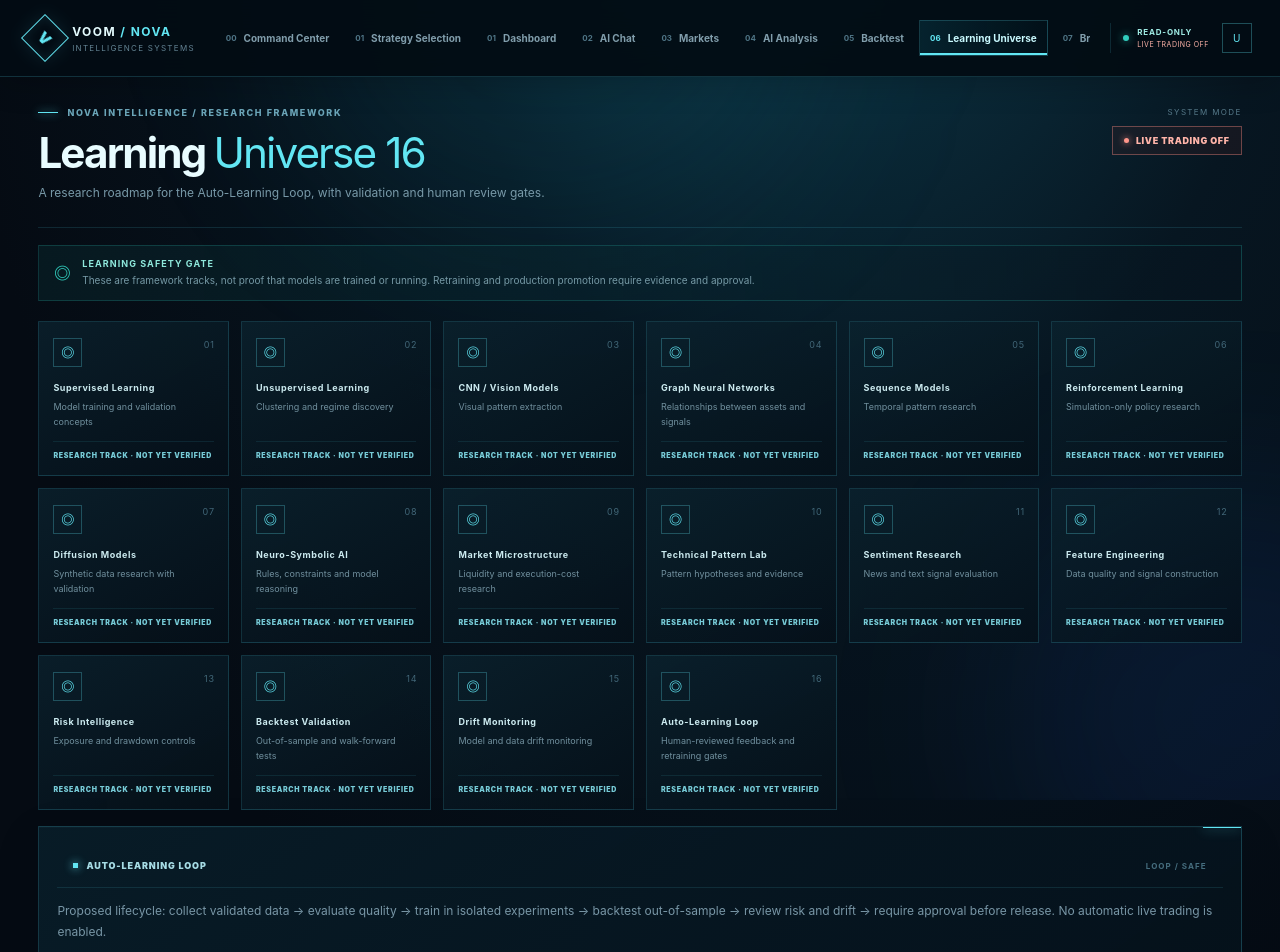
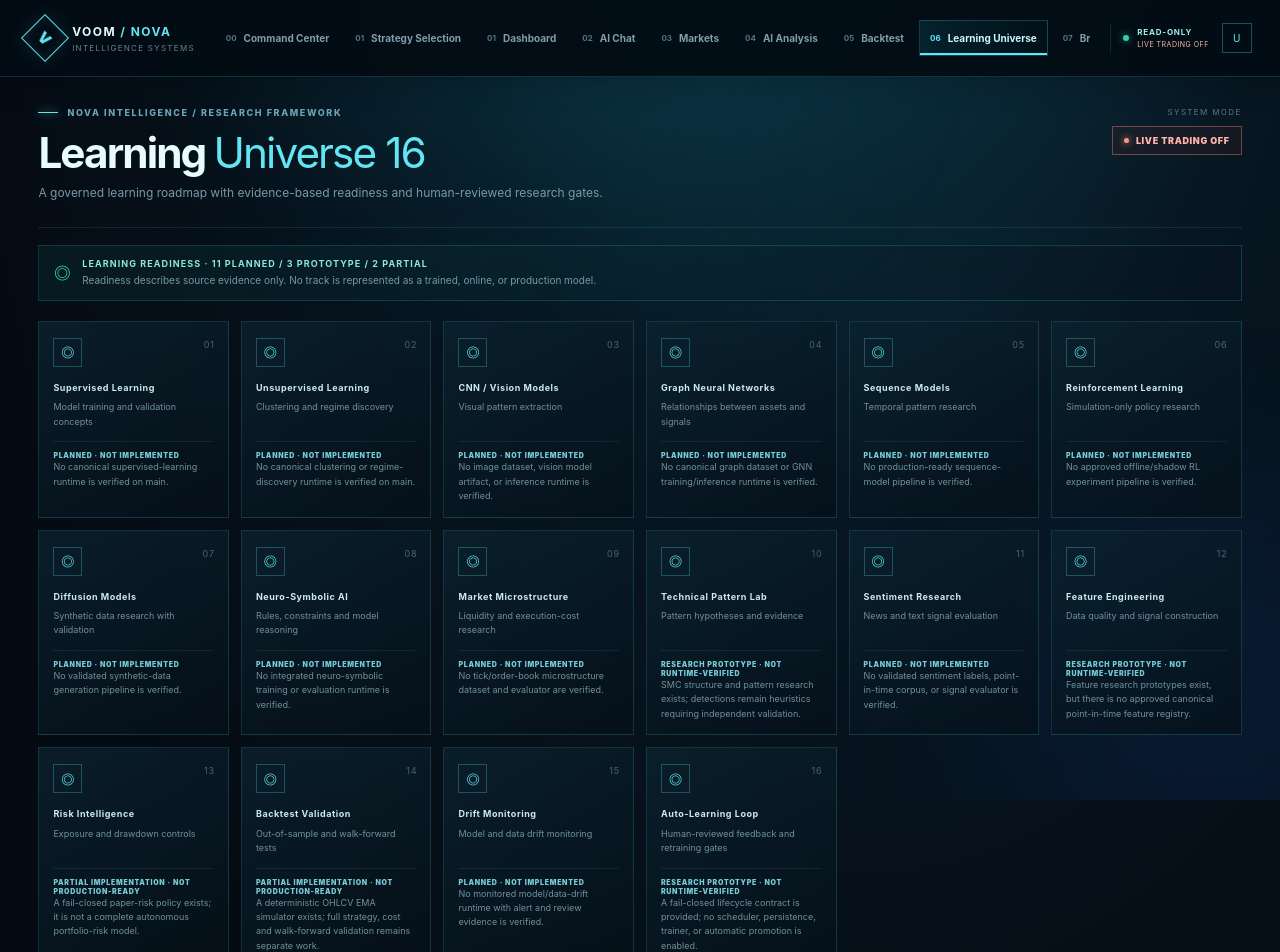
Before and after one commit to vutting895/VOOM_SYSTEM-NOVA-AI, a Next.js app in the folder frontend/: page /learning-universe in a window 1280 px wide. Shown: the top 952 px of the page. Built offline with nearby package versions, Linux system fonts and the light colour scheme.

Commit message:
feat(learning): show evidence-backed Learning Universe readiness

```diff
--- a/frontend/app/learning-universe/page.jsx
+++ b/frontend/app/learning-universe/page.jsx
@@ -1,25 +1,9 @@
 'use client';
 
 import Link from 'next/link';
+import { LEARNING_TRACKS, getReadinessCounts, getReadinessLabel } from '../../lib/learning-universe/catalog.mjs';
 
-const tracks = [
-  ['01', 'Supervised Learning', 'Model training and validation concepts'],
-  ['02', 'Unsupervised Learning', 'Clustering and regime discovery'],
-  ['03', 'CNN / Vision Models', 'Visual pattern extraction'],
-  ['04', 'Graph Neural Networks', 'Relationships between assets and signals'],
-  ['05', 'Sequence Models', 'Temporal pattern research'],
-  ['06', 'Reinforcement Learning', 'Simulation-only policy research'],
-  ['07', 'Diffusion Models', 'Synthetic data research with validation'],
-  ['08', 'Neuro-Symbolic AI', 'Rules, constraints and model reasoning'],
-  ['09', 'Market Microstructure', 'Liquidity and execution-cost research'],
-  ['10', 'Technical Pattern Lab', 'Pattern hypotheses and evidence'],
-  ['11', 'Sentiment Research', 'News and text signal evaluation'],
-  ['12', 'Feature Engineering', 'Data quality and signal construction'],
-  ['13', 'Risk Intelligence', 'Exposure and drawdown controls'],
-  ['14', 'Backtest Validation', 'Out-of-sample and walk-forward tests'],
-  ['15', 'Drift Monitoring', 'Model and data drift monitoring'],
-  ['16', 'Auto-Learning Loop', 'Human-reviewed feedback and retraining gates'],
-];
+const counts = getReadinessCounts();
 
 export default function LearningUniversePage() {
   return (
@@ -37,11 +21,44 @@ export default function LearningUniversePage() {
         </nav>
       </aside>
       <section className="jarvis-main">
-        <header className="command-header"><div><div className="eyebrow"><span className="eyebrow-line" /> NOVA INTELLIGENCE / RESEARCH FRAMEWORK</div><h1>Learning <span>Universe 16</span></h1><p>A research roadmap for the Auto-Learning Loop, with validation and human review gates.</p></div><div className="header-right"><span className="system-clock-label">SYSTEM MODE</span><span className="live-off-pill"><i /> LIVE TRADING OFF</span></div></header>
-        <div className="system-strip"><span className="strip-icon">◎</span><span><strong>LEARNING SAFETY GATE</strong><small>These are framework tracks, not proof that models are trained or running. Retraining and production promotion require evidence and approval.</small></span></div>
-        <section className="module-grid">{tracks.map(([number, name, detail]) => <article className="module-card" key={number}><span className="module-icon">◎</span><span className="module-number">{number}</span><h3>{name}</h3><p>{detail}</p><span className="module-open">RESEARCH TRACK · NOT YET VERIFIED</span></article>)}</section>
-        <div className="hud-panel" style={{ marginTop: 16, padding: 18 }}><div className="panel-heading"><span><i className="panel-marker" /> AUTO-LEARNING LOOP</span><span className="panel-code">LOOP / SAFE</span></div><p style={{ color: 'var(--nova-muted)', fontSize: 12, lineHeight: 1.8 }}>Proposed lifecycle: collect validated data → evaluate quality → train in isolated experiments → backtest out-of-sample → review risk and drift → require approval before release. No automatic live trading is enabled.</p><Link className="panel-text-link" href="/gen-ai">OPEN AI ANALYSIS <span>→</span></Link></div>
-        <footer className="jarvis-footer"><span>VOOM_SYSTEM · NOVA AI</span><span>RESEARCH ROADMAP</span><span>LIVE TRADING <strong>OFF</strong></span></footer>
+        <header className="command-header">
+          <div>
+            <div className="eyebrow"><span className="eyebrow-line" /> NOVA INTELLIGENCE / RESEARCH FRAMEWORK</div>
+            <h1>Learning <span>Universe 16</span></h1>
+            <p>A governed learning roadmap with evidence-based readiness and human-reviewed research gates.</p>
+          </div>
+          <div className="header-right"><span className="system-clock-label">SYSTEM MODE</span><span className="live-off-pill"><i /> LIVE TRADING OFF</span></div>
+        </header>
+
+        <div className="system-strip">
+          <span className="strip-icon">◎</span>
+          <span>
+            <strong>LEARNING READINESS · {counts.planned} PLANNED / {counts.prototype} PROTOTYPE / {counts.partial} PARTIAL</strong>
+            <small>Readiness describes source evidence only. No track is represented as a trained, online, or production model.</small>
+          </span>
+        </div>
+
+        <section className="module-grid">
+          {LEARNING_TRACKS.map((module) => (
+            <article className="module-card" key={module.id}>
+              <span className="module-icon">◎</span>
+              <span className="module-number">{module.number}</span>
+              <h3>{module.name}</h3>
+              <p>{module.description}</p>
+              <span className="module-open">{getReadinessLabel(module.readiness)}</span>
+              <p>{module.evidenceSummary}</p>
+            </article>
+          ))}
+        </section>
+
+        <div className="hud-panel" style={{ marginTop: 16, padding: 18 }}>
+          <div className="panel-heading"><span><i className="panel-marker" /> AUTO-LEARNING LOOP</span><span className="panel-code">CONTRACT / RESEARCH ONLY</span></div>
+          <p style={{ color: 'var(--nova-muted)', fontSize: 12, lineHeight: 1.8 }}>
+            Governed lifecycle: validate a hashed dataset → approve feature/label contracts → run reproducible out-of-sample evaluation → compare costs, baseline and risk → request human review. The current lifecycle is a contract prototype only: no scheduler, persistent job runner, automatic retraining, or production promotion is enabled.
+          </p>
+          <Link className="panel-text-link" href="/gen-ai">OPEN AI ANALYSIS <span>→</span></Link>
+        </div>
+        <footer className="jarvis-footer"><span>VOOM_SYSTEM · NOVA AI</span><span>LEARNING GOVERNANCE</span><span>LIVE TRADING <strong>OFF</strong></span></footer>
       </section>
     </main>
   );
```
